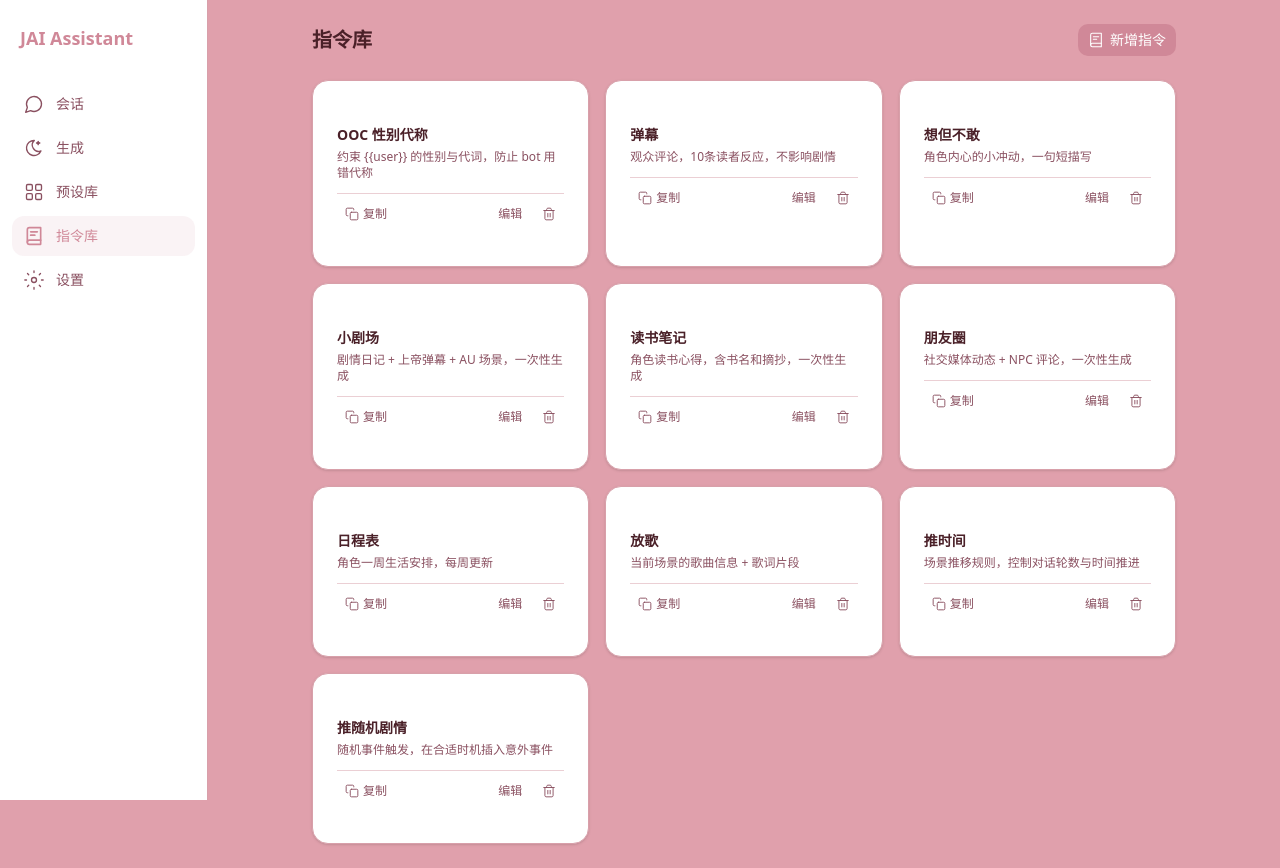
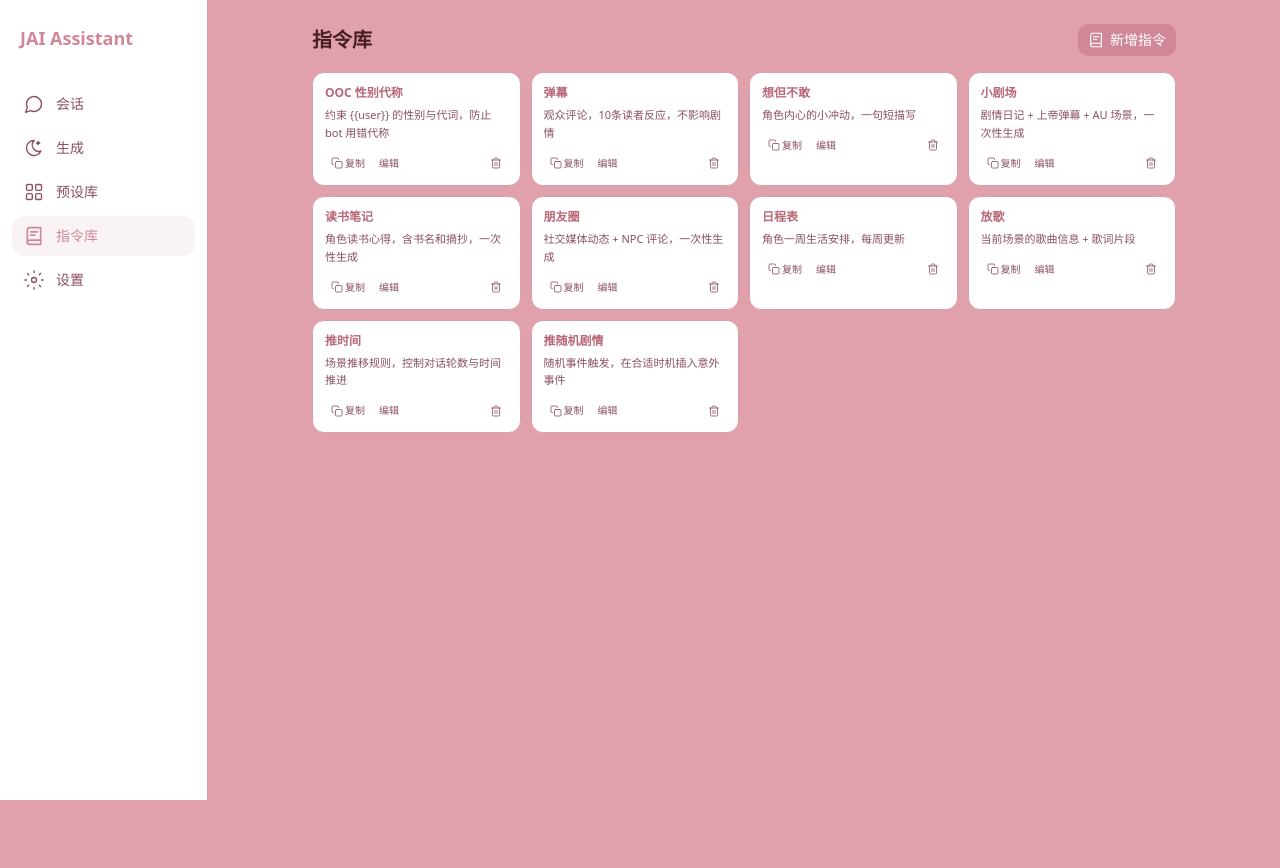
Before and after one commit to zero542900/jai995, a Next.js app: page /instructions in a window 1280 px wide. After the commit the page ends 800 px from the top, so only its background shows below. Built offline with nearby package versions, Linux system fonts and the light colour scheme.

Commit message:
feat: 指令库改为紧凑小卡片网格布局，2-4列自适应
Coze-Commit-Type: user
Coze-User-ID: 1616745996252979
Coze-Conversation-ID: 6557430

```diff
--- a/src/app/instructions/page.tsx
+++ b/src/app/instructions/page.tsx
@@ -64,7 +64,7 @@ export default function InstructionsPage() {
   }, [newName, newSummary, newContent, loadInstructions]);
 
   return (
-    <div className="page-enter space-y-6">
+    <div className="page-enter space-y-4">
       <div className="flex items-center justify-between">
         <h1 className="text-xl font-semibold text-foreground">指令库</h1>
         <Button size="sm" onClick={() => setShowCreate(true)} className="gap-1.5">
@@ -110,7 +110,7 @@ export default function InstructionsPage() {
         </Card>
       )}
 
-      {/* 指令卡片列表 */}
+      {/* 指令卡片列表 - 紧凑小卡片 */}
       {instructions.length === 0 ? (
         <div className="flex flex-col items-center justify-center py-20 text-muted-foreground">
           <IconBook className="w-12 h-12 mb-3 opacity-30" />
@@ -118,63 +118,56 @@ export default function InstructionsPage() {
           <p className="text-xs mt-1">点击右上角「新增指令」添加</p>
         </div>
       ) : (
-        <div className="grid grid-cols-1 sm:grid-cols-2 lg:grid-cols-3 gap-4">
+        <div className="grid grid-cols-2 sm:grid-cols-3 lg:grid-cols-4 gap-2.5">
           {instructions.map((instruction) => (
-            <Card
+            <div
               key={instruction.id}
-              className="group border-border hover:border-primary/40 hover:shadow-sm transition-all cursor-pointer"
+              className="group relative bg-card border border-jai-card-border rounded-lg p-3 hover:shadow-[0_2px_8px_var(--color-jai-shadow)] hover:-translate-y-0.5 transition-all duration-200 cursor-pointer"
             >
-              <CardContent className="pt-5 pb-4">
-                <div className="flex items-start justify-between gap-2 mb-2">
-                  <Link
-                    href={`/instructions/${instruction.id}`}
-                    className="flex-1 min-w-0"
-                  >
-                    <h3 className="font-semibold text-sm text-foreground truncate">
+              {/* 标题 */}
+              <Link href={`/instructions/${instruction.id}`}>
+                <h3 className="font-semibold text-xs text-jai-accent leading-tight mb-1.5 line-clamp-1">
                   {instruction.name}
                 </h3>
-                    <p className="text-xs text-muted-foreground mt-1 line-clamp-2">
+                <p className="text-[11px] text-jai-text-secondary leading-relaxed mb-3" style={{ display: '-webkit-box', WebkitLineClamp: 3, WebkitBoxOrient: 'vertical', overflow: 'hidden' }}>
                   {instruction.summary || instruction.name}
                 </p>
               </Link>
-                </div>
 
-                {/* 操作按钮行 */}
-                <div className="flex items-center gap-1 mt-3 pt-2 border-t border-border/50">
+              {/* 操作按钮 - 底部紧凑排列 */}
+              <div className="flex items-center gap-0.5">
                 <button
                   onClick={() => handleCopy(instruction)}
-                    className="flex items-center gap-1 px-2 py-1 rounded text-xs text-muted-foreground hover:text-primary hover:bg-primary/5 transition-colors"
+                  className="flex items-center gap-0.5 px-1.5 py-0.5 rounded text-[10px] text-jai-text-secondary hover:text-jai-accent hover:bg-jai-muted transition-colors"
                   title="复制指令内容"
                 >
                   {copiedId === instruction.id ? (
                     <>
-                        <IconCheck className="w-3.5 h-3.5 text-jai-success" />
+                      <IconCheck className="w-3 h-3 text-jai-success" />
                       <span className="text-jai-success">已复制</span>
                     </>
                   ) : (
                     <>
-                        <IconCopy className="w-3.5 h-3.5" />
+                      <IconCopy className="w-3 h-3" />
                       <span>复制</span>
                     </>
                   )}
                 </button>
-                  <div className="flex-1" />
                 <Link
                   href={`/instructions/${instruction.id}`}
-                    className="flex items-center gap-1 px-2 py-1 rounded text-xs text-muted-foreground hover:text-primary hover:bg-primary/5 transition-colors"
+                  className="flex items-center gap-0.5 px-1.5 py-0.5 rounded text-[10px] text-jai-text-secondary hover:text-jai-accent hover:bg-jai-muted transition-colors"
                 >
                   编辑
                 </Link>
                 <button
                   onClick={() => handleDelete(instruction.id, instruction.name)}
-                    className="flex items-center gap-1 px-2 py-1 rounded text-xs text-muted-foreground hover:text-destructive hover:bg-destructive/5 transition-colors"
+                  className="flex items-center gap-0.5 px-1.5 py-0.5 rounded text-[10px] text-jai-text-secondary hover:text-red-500 hover:bg-red-50 transition-colors ml-auto"
                   title="删除"
                 >
-                    <IconTrash className="w-3.5 h-3.5" />
+                  <IconTrash className="w-3 h-3" />
                 </button>
               </div>
-              </CardContent>
-            </Card>
+            </div>
           ))}
         </div>
       )}
```
Lines whose indentation alone changed are shown as unchanged.
